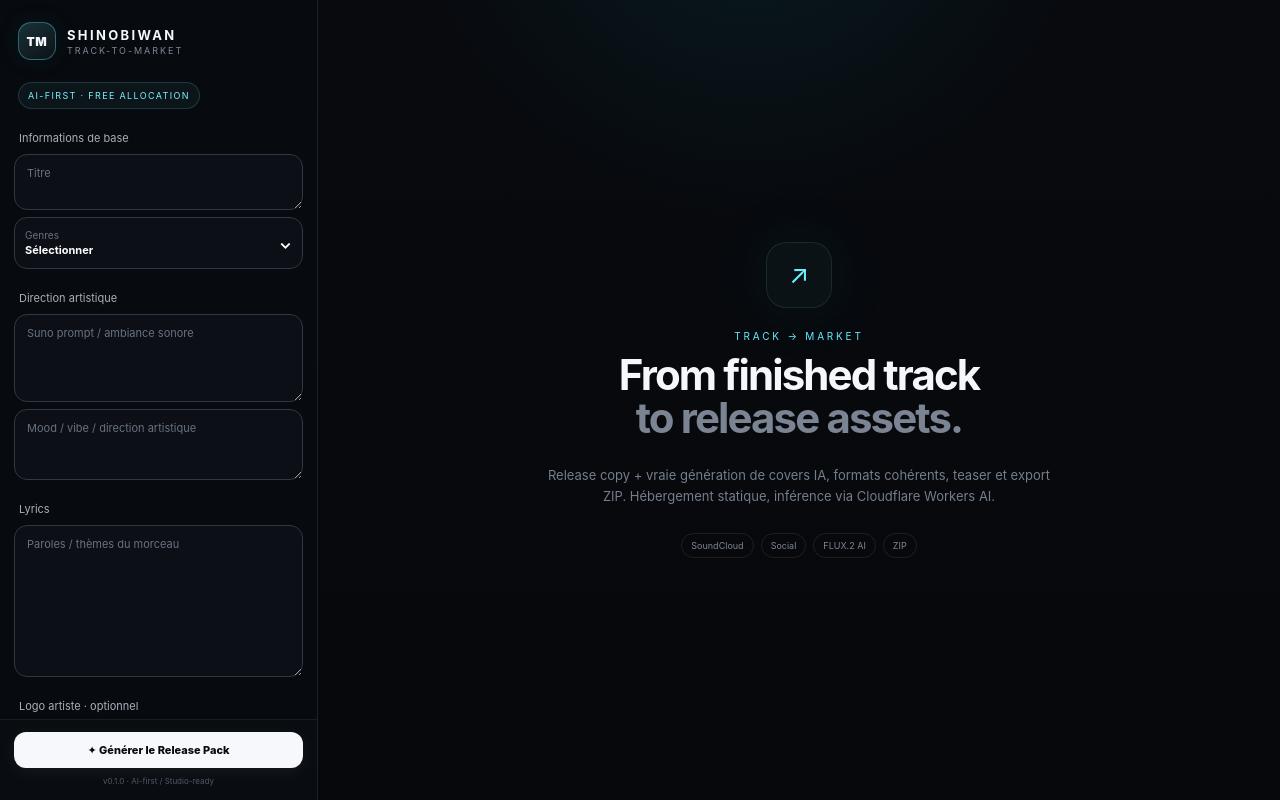
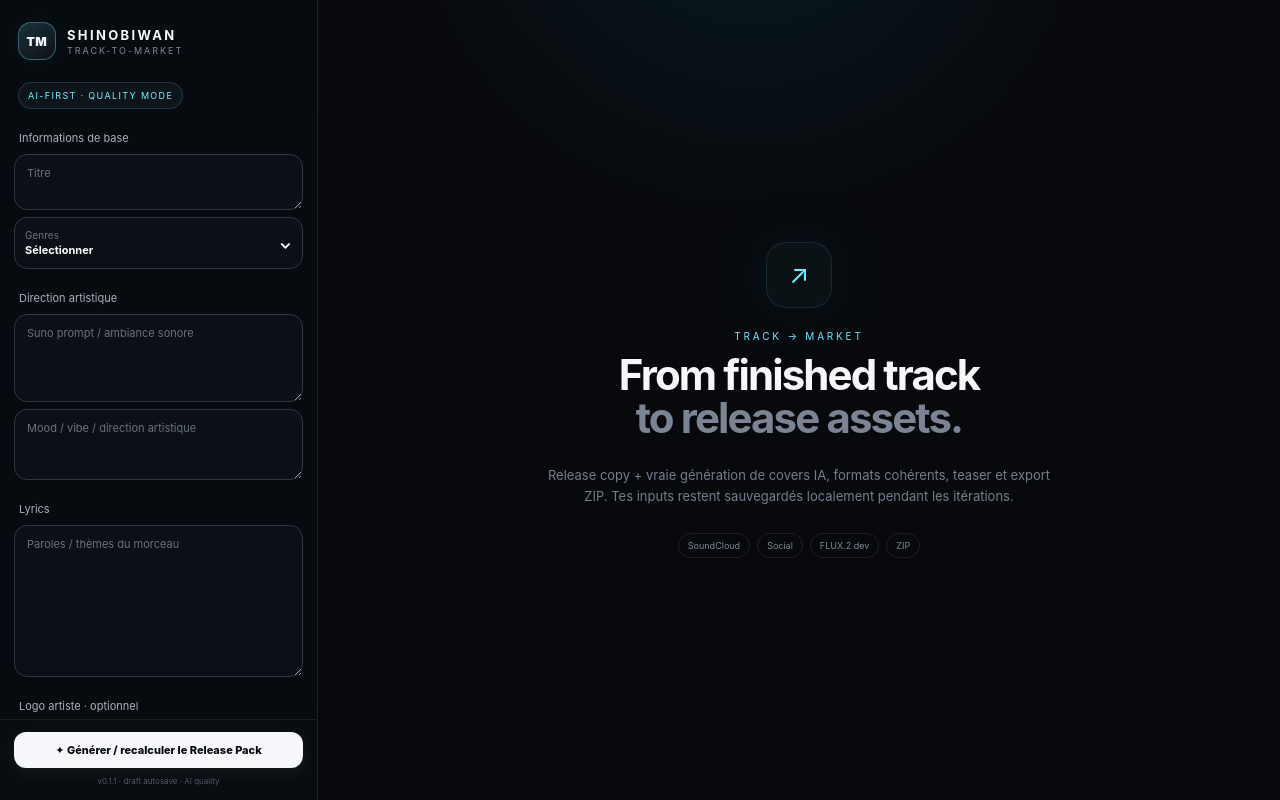
Before and after one commit to shinobione/Track-To-Market-Engine, a React (Vite) app: page / in a window 1280 px wide. Built offline with nearby package versions, Linux system fonts and the light colour scheme.

Commit message:
persist release draft and clarify pack regeneration

```diff
--- a/src/App.tsx
+++ b/src/App.tsx
@@ -6,16 +6,40 @@ import { generateReleasePack } from './lib/releaseEngine';
 import { announceReady, mergeBridgeInput, readStudioBridgeInput } from './lib/studioBridge';
 
 const GENRES = ['Afrobeat','Bass House','Classical','Club Electronic','Deep House','Drill','Drum & Bass','Electro','Electro-Funk','G-Funk','Glitch Hop','Glitchcore','Hip Hop','House','Hyperpop','Lo-fi','Phonk','Plunderphonics','Pop','R&B','Reggaeton','Rock','Synthwave','Techno','Trap','West Coast Hip-Hop'].sort();
-
+const DRAFT_KEY = 'shinobiwan:track-to-market:draft:v0.1.1';
 const EMPTY: GenerationParams = { title: '', genres: [], style: '', audioStyle: '', lyrics: '' };
 
+function readDraft(): GenerationParams {
+  let draft = EMPTY;
+  try {
+    const stored = localStorage.getItem(DRAFT_KEY);
+    if (stored) draft = { ...EMPTY, ...JSON.parse(stored) };
+  } catch {
+    draft = EMPTY;
+  }
+  return mergeBridgeInput(draft, readStudioBridgeInput());
+}
+
 export default function App() {
-  const [params, setParams] = useState<GenerationParams>(() => mergeBridgeInput(EMPTY, readStudioBridgeInput()));
+  const [params, setParams] = useState<GenerationParams>(readDraft);
   const [pack, setPack] = useState<ReleasePack | null>(null);
   const [error, setError] = useState<string | null>(null);
   const [stats, setStats] = useState({ actions: 0 });
 
   useEffect(() => { announceReady(); }, []);
+
+  useEffect(() => {
+    try {
+      localStorage.setItem(DRAFT_KEY, JSON.stringify(params));
+    } catch {
+      try {
+        const { logoBase64: _logo, ...lightDraft } = params;
+        localStorage.setItem(DRAFT_KEY, JSON.stringify(lightDraft));
+      } catch {
+        // Draft persistence is best-effort only.
+      }
+    }
+  }, [params]);
 
   const generate = () => {
     const title = params.title.trim();
@@ -38,18 +62,18 @@ export default function App() {
     <aside className="sidebar">
       <div className="sidebar-scroll">
         <div className="brand"><div className="brand-mark">TM</div><div><strong>SHINOBIWAN</strong><span>TRACK-TO-MARKET</span></div></div>
-        <div className="local-badge">AI-FIRST · FREE ALLOCATION</div>
+        <div className="local-badge">AI-FIRST · QUALITY MODE</div>
 
         <div className="field-group"><SectionLabel>Informations de base</SectionLabel><TextInput value={params.title} onChange={value => setParams(previous => ({ ...previous, title: value }))} placeholder="Titre" rows={2}/><MultiFieldDropdown label="Genres" values={params.genres} options={GENRES} onChange={genres => setParams(previous => ({ ...previous, genres }))}/></div>
         <div className="field-group"><SectionLabel>Direction artistique</SectionLabel><TextInput value={params.audioStyle} onChange={value => setParams(previous => ({ ...previous, audioStyle: value }))} placeholder="Suno prompt / ambiance sonore" rows={4}/><TextInput value={params.style} onChange={value => setParams(previous => ({ ...previous, style: value }))} placeholder="Mood / vibe / direction artistique" rows={3}/></div>
         <div className="field-group"><SectionLabel>Lyrics</SectionLabel><TextInput value={params.lyrics} onChange={value => setParams(previous => ({ ...previous, lyrics: value }))} placeholder="Paroles / thèmes du morceau" rows={8}/></div>
         <div className="field-group"><SectionLabel>Logo artiste · optionnel</SectionLabel>{params.logoBase64 ? <div className="logo-preview"><img src={params.logoBase64} alt="Artist logo"/><button onClick={() => setParams(previous => ({ ...previous, logoBase64: undefined }))}>×</button></div> : <label className="file-zone">＋ Logo SHINOBIWAN<input type="file" accept="image/*" onChange={event => selectLogo(event.target.files?.[0])}/></label>}</div>
         {params.trackId && <div className="studio-context"><span>STUDIO CONTEXT</span><b>{params.trackId}</b></div>}
-        <div className="stats"><div><span>Actions session</span><b>{stats.actions}</b></div><div><span>Artwork</span><b>Workers AI</b></div><p>FLUX.2 génère les covers via un Worker Cloudflare privé. Le Canvas local reste uniquement un fallback explicite.</p></div>
+        <div className="stats"><div><span>Actions session</span><b>{stats.actions}</b></div><div><span>Artwork</span><b>FLUX.2 dev</b></div><p>Artwork IA pur + titre/logo composés localement avec précision. Brouillon sauvegardé automatiquement dans ce navigateur.</p></div>
       </div>
-      <div className="sidebar-bottom">{error && <div className="error-banner">{error}</div>}<Button onClick={generate}>✦ Générer le Release Pack</Button><small>v0.1.0 · AI-first / Studio-ready</small></div>
+      <div className="sidebar-bottom">{error && <div className="error-banner">{error}</div>}<Button onClick={generate}>✦ Générer / recalculer le Release Pack</Button><small>v0.1.1 · draft autosave · AI quality</small></div>
     </aside>
 
-    <main className="main-content">{!pack ? <div className="empty-state"><div className="empty-symbol">↗</div><span>TRACK → MARKET</span><h1>From finished track<br/><em>to release assets.</em></h1><p>Release copy + vraie génération de covers IA, formats cohérents, teaser et export ZIP. Hébergement statique, inférence via Cloudflare Workers AI.</p><div className="empty-pills"><span>SoundCloud</span><span>Social</span><span>FLUX.2 AI</span><span>ZIP</span></div></div> : <OutputDisplay pack={pack} params={params} onPackChange={setPack} onRegenerate={generate} onTrackAction={() => setStats(previous => ({ actions: previous.actions + 1 }))}/>}</main>
+    <main className="main-content">{!pack ? <div className="empty-state"><div className="empty-symbol">↗</div><span>TRACK → MARKET</span><h1>From finished track<br/><em>to release assets.</em></h1><p>Release copy + vraie génération de covers IA, formats cohérents, teaser et export ZIP. Tes inputs restent sauvegardés localement pendant les itérations.</p><div className="empty-pills"><span>SoundCloud</span><span>Social</span><span>FLUX.2 dev</span><span>ZIP</span></div></div> : <OutputDisplay pack={pack} params={params} onPackChange={setPack} onRegenerate={generate} onTrackAction={() => setStats(previous => ({ actions: previous.actions + 1 }))}/>}</main>
   </div>;
 }
```
